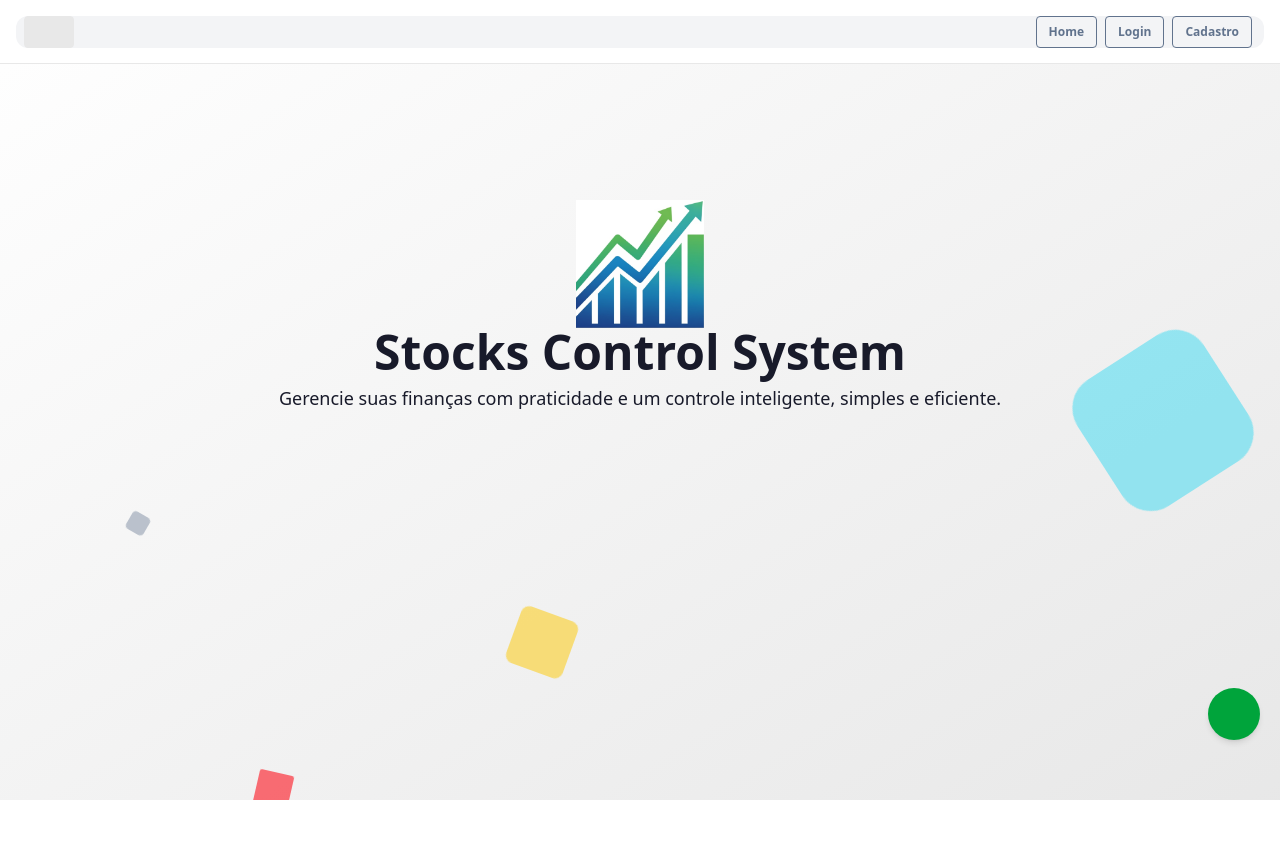
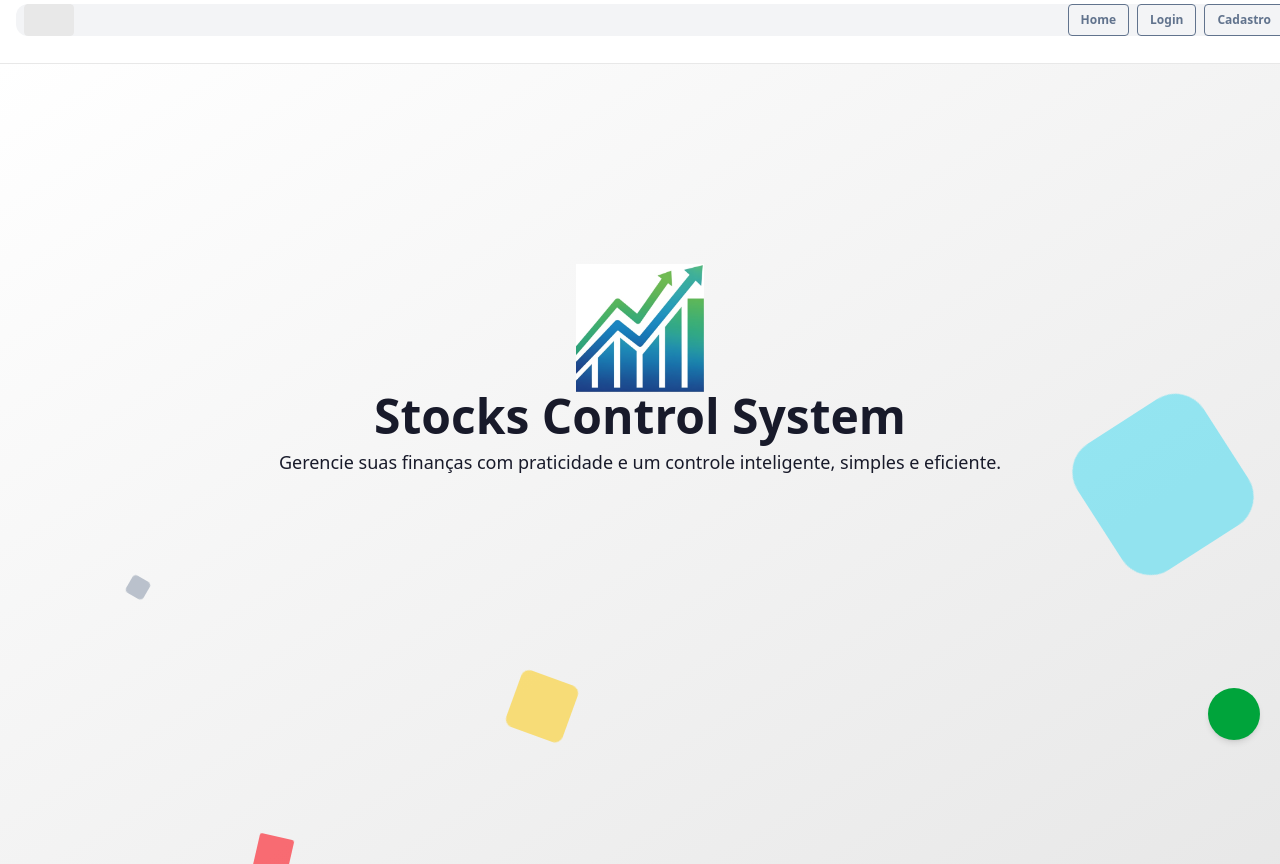
Before and after one commit to jserranojunior/stockscontrolsystem, a Vue app in the folder front/: page / in a window 1280 px wide. Before the commit the page ends 800 px from the top, so only its background shows below. Built offline with nearby package versions, Linux system fonts and the light colour scheme; no server answers; some icons are missing.

Commit message:
Fallback

```diff
--- a/front/src/layouts/Navbar.vue
+++ b/front/src/layouts/Navbar.vue
@@ -1,5 +1,6 @@
 <template>
-  <div class="text-neutral rounded-xl w-full  px-2 flex flex-wrap justify-between my-1 items-center mx-2  bg-gray-100">
+  <div
+    class="text-neutral rounded-xl w-full  px-2 flex flex-wrap justify-between my-1 items-center mx-2 fixed top-0 z-10 bg-gray-100">
     <div class="flex-1">
       <label for="my-drawer" class="btn btn-sm drawer-button cursor-pointer">
         <Icon icon="ic:sharp-menu" width="24" height="24"></Icon>
--- a/front/src/layouts/default.vue
+++ b/front/src/layouts/default.vue
@@ -1,7 +1,7 @@
 <template>
   <BtnToTop></BtnToTop>
   <div class="bg-base-100">
-    <nav class="navbar border-b border-base-200 bg-white fixed top-0 z-10">
+    <nav class="navbar border-b border-base-200 bg-white ">
       <slot name="header"></slot>
     </nav>
     <div class="drawer min-h-screen">
--- a/front/src/mods/tickers/Performance.vue
+++ b/front/src/mods/tickers/Performance.vue
@@ -82,10 +82,14 @@
 
               </tr>
             </thead>
-            <tbody>
+            <tbody v-if="store.ativos">
 
-              <tr class="bg-gray-100 font-semibold" v-for="corretora in store.ativos" :key="corretora.ID">
+              <tr class="bg-gray-100 font-semibold"
+                v-for="corretora in (Array.isArray(store.ativos) ? store.ativos.filter(c => c.totalPerformanceDiaria) : [])"
+                :key="corretora.ID">
+
                 <td title="Movimentação diaria">{{ corretora.nome }}</td>
+
 
 
                 <td class="text-right">
@@ -111,6 +115,7 @@
 
                   {{ formatarNumero(corretora.totalPerformanceDiaria.variacaoPercentual) }}
                 </td>
+
 
               </tr>
             </tbody>
```
Also changed, not shown: 34 other files (tests, documents, lock files or other folders).
